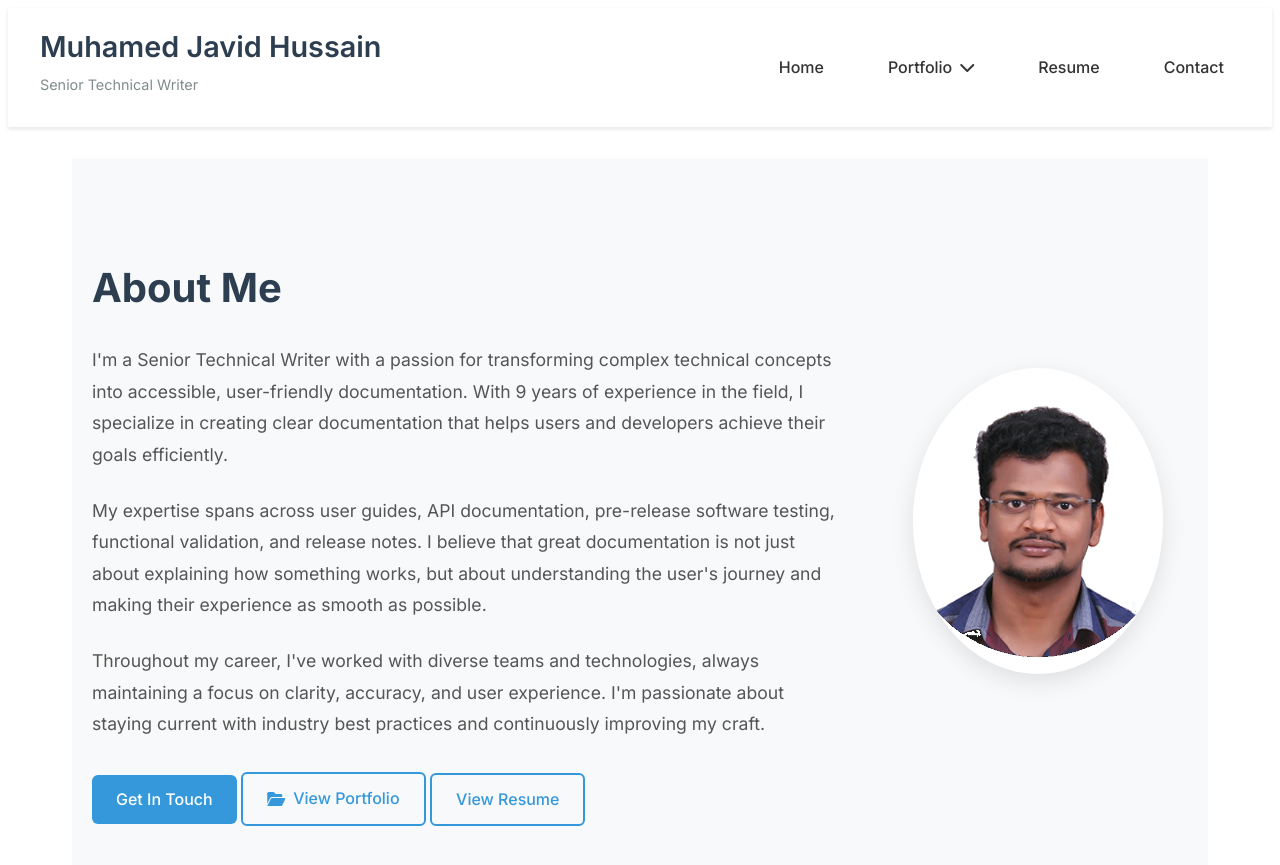
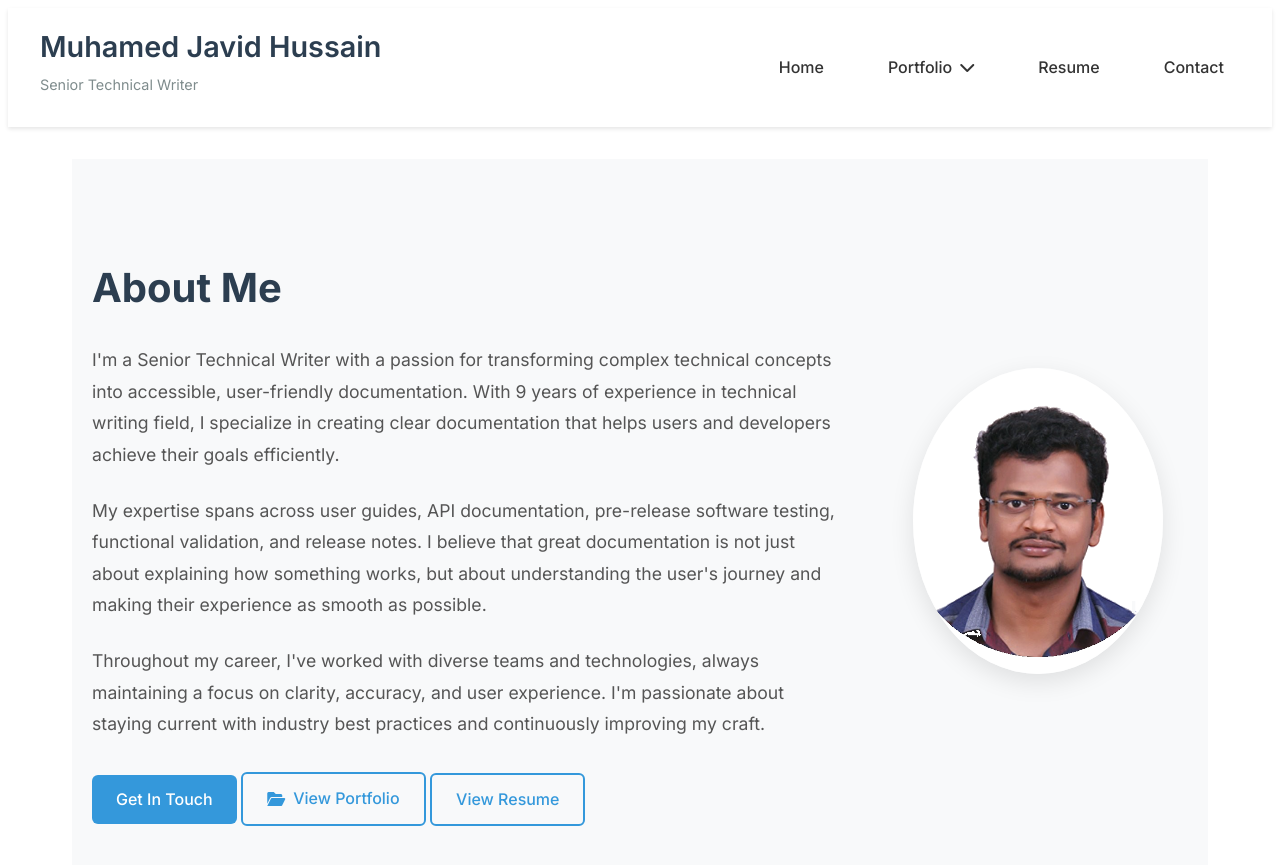
Before and after one commit to Javeed-Writer/PortfolioWebsite, a Jekyll site: the page built from index.html, in a window 1280 px wide and 900 px high. Shown: the top 865 px of the window. Built offline with Jekyll 4.4.1, drawn with Linux system fonts in a browser that asks for light colours.

Commit message:
Update index.html

```diff
--- a/index.html
+++ b/index.html
@@ -10,7 +10,7 @@ title: "About Me"
                 <h2>About Me</h2>
                 <p>
                     I'm a Senior Technical Writer with a passion for transforming complex technical concepts into accessible,
-                    user-friendly documentation. With 9 years of experience in the field, I specialize in creating clear
+                    user-friendly documentation. With 9 years of experience in technical writing field, I specialize in creating clear
                     documentation that helps users and developers achieve their goals efficiently.
                 </p>
                 <p>
```
